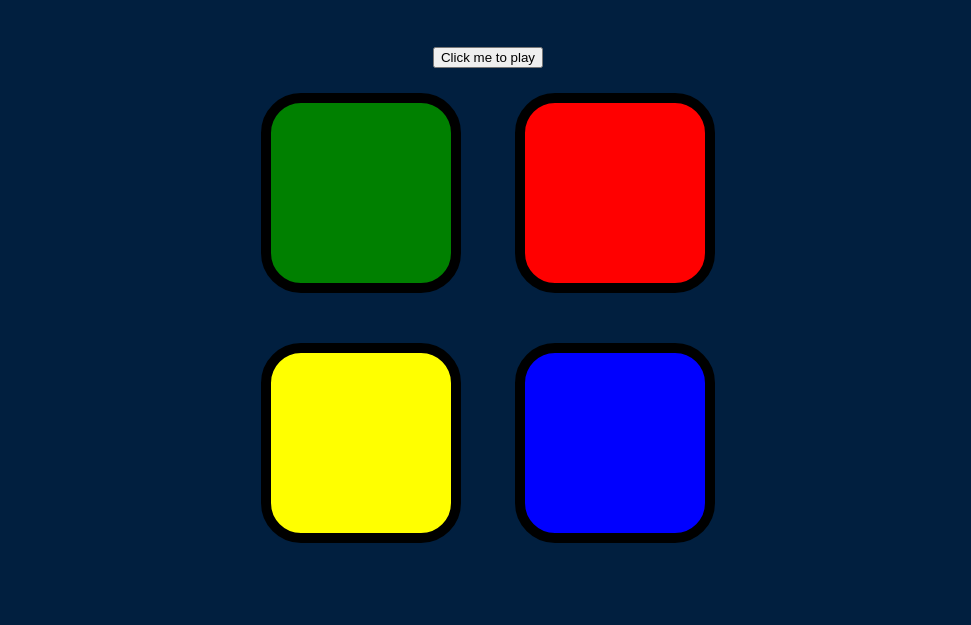
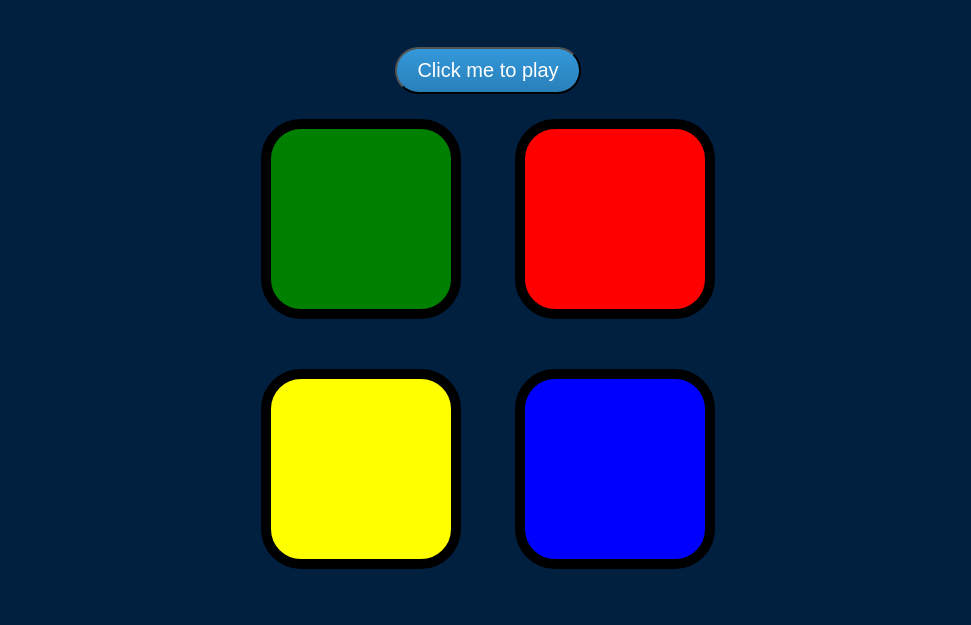
Before and after one commit to utkarsh21123/simon-game, a plain HTML site: page index.html in a window 1280 px wide. Shown: the part 175-800 px from the top of the page, without its empty margins (152-1123 px from the left). Drawn offline with nearby package versions, Linux system fonts and the light colour scheme.

Commit message:
Update styles.css

```diff
--- a/styles.css
+++ b/styles.css
@@ -51,3 +51,30 @@ body {
   box-shadow: 0 0 20px white;
   background-color: grey;
 }
+
+.play {
+  background: #3498db;
+  background-image: -webkit-linear-gradient(top, #3498db, #2980b9);
+  background-image: -moz-linear-gradient(top, #3498db, #2980b9);
+  background-image: -ms-linear-gradient(top, #3498db, #2980b9);
+  background-image: -o-linear-gradient(top, #3498db, #2980b9);
+  background-image: linear-gradient(to bottom, #3498db, #2980b9);
+  -webkit-border-radius: 28;
+  -moz-border-radius: 28;
+  border-radius: 28px;
+  font-family: Arial;
+  color: #ffffff;
+  font-size: 20px;
+  padding: 10px 20px 10px 20px;
+  text-decoration: none;
+}
+
+.play:hover {
+  background: #3cb0fd;
+  background-image: -webkit-linear-gradient(top, #3cb0fd, #3498db);
+  background-image: -moz-linear-gradient(top, #3cb0fd, #3498db);
+  background-image: -ms-linear-gradient(top, #3cb0fd, #3498db);
+  background-image: -o-linear-gradient(top, #3cb0fd, #3498db);
+  background-image: linear-gradient(to bottom, #3cb0fd, #3498db);
+  text-decoration: none;
+}
```
